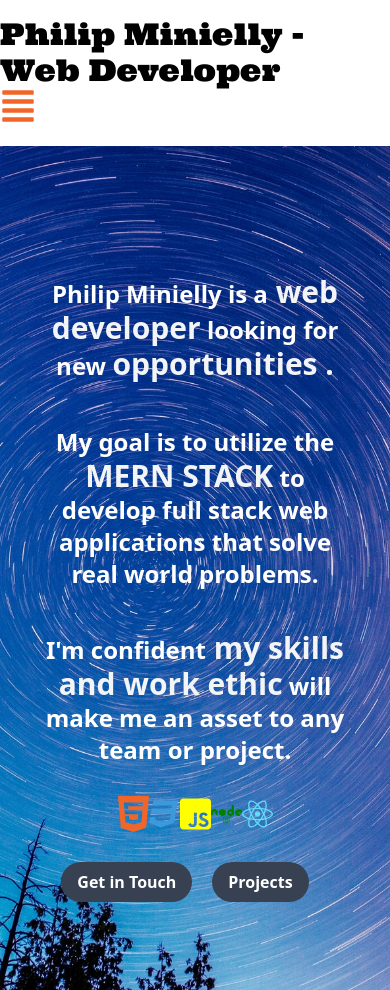
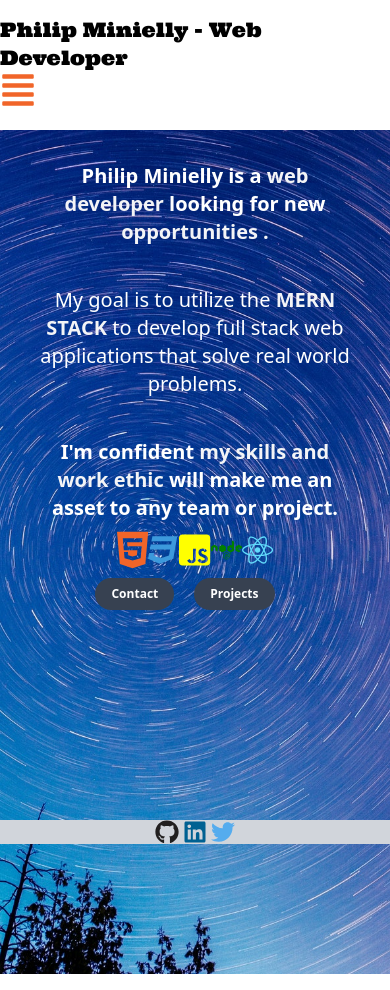
Before and after one commit to pminiell/phildev, a React (Create React App) app: page / in a window 390 px wide. Built offline with nearby package versions, Linux system fonts and the light colour scheme; a web font is replaced by a local one.

Commit message:
adding footer, still some responsiveness issues

```diff
--- a/src/App.js
+++ b/src/App.js
@@ -1,10 +1,11 @@
 import React from "react";
 import { BrowserRouter as Router, Route } from "react-router-dom";
 
-import Header from './components/Header';
-import Showcase from './components/Showcase';
-import Projects from './components/Projects';
-import ContactForm from './components/ContactForm';
+import Header from "./components/Header";
+import Showcase from "./components/Showcase";
+import Projects from "./components/Projects";
+import ContactForm from "./components/ContactForm";
+import Footer from "./components/Footer";
 
 const App = () => {
   return (
@@ -19,6 +20,7 @@ const App = () => {
       <Route path="/contact">
         <ContactForm />
       </Route>
+    <Footer />
     </Router>
   );
 };
--- /dev/null
+++ b/src/components/Footer.js
@@ -0,0 +1,26 @@
+import React from "react";
+import { FaGithub, FaLinkedin, FaTwitter } from "react-icons/fa";
+
+const Footer = () => {
+  return (
+    <footer className="bg-gray-300 fixed inset-x-0 bottom-0">
+      <div className="w-4/6 m-auto space-x-1 flex justify-center">
+        <a href="https://github.com/pminiell" rel="noreferrer noopener" target="_blank">
+          <FaGithub size={24} color="#211F1F" />
+        </a>
+        <a
+          href="https://www.linkedin.com/in/philip-minielly-162230191/"
+          rel="noreferrer noopener"
+          target="_blank"
+        >
+          <FaLinkedin size={24} color="#006192" />
+        </a>
+        <a href="https://twitter.com/PhilipMinielly" rel="noreferrer" target="_blank">
+          <FaTwitter size={24} color="#55ACEE" />
+        </a>
+      </div>
+    </footer>
+  );
+};
+
+export default Footer;
--- a/src/components/Header.js
+++ b/src/components/Header.js
@@ -14,7 +14,7 @@ const Header = () => {
       <div className="container mx-auto mt-4 mb-4">
         <nav className="flex-row md:justify-between">
           <div className="logo">
-            <h2 className="text-3xl">
+            <h2 className="text-xl md:2xl lg:3xl ">
               <Link to="/">Philip Minielly - Web Developer</Link>
             </h2>
           </div>
@@ -25,7 +25,7 @@ const Header = () => {
             {isOpen && (
               <div>
                 {" "}
-                <ul className="bg-blue-500 flex-row p-5">
+                <ul className="flex-row p-5">
                   <li className="mt-2">
                     <Link
                       to="/"
--- a/src/components/Projects.js
+++ b/src/components/Projects.js
@@ -12,16 +12,16 @@ const Projects = () => {
         {items.map((item) => {
           const { id, path, desc, link } = item;
           return (
-            <div className="flex flex-wrap justify-center">
+            <div className="flex flex-wrap justify-center ">
               <div key={id} className="w-124 px-4">
-                <a href={link} rel="noreferrer">
+                <a href={link} rel="noreferrer" target="_blank">
                   <img
                     src={path}
                     alt={desc}
                     className="shadow rounded max-w-full h-auto align-middle border-none opacity-80 hover:opacity-100"
                   />
                 </a>
-                <small className="block text-center text-white font-semibold text-lg">
+                <small className="block text-center text-white font-semibold text-xl lg:text-2xl">
                   {desc}
                 </small>
               </div>
--- a/src/components/Showcase.js
+++ b/src/components/Showcase.js
@@ -6,38 +6,37 @@ const Showcase = () => {
   return (
     <>
       <section className="showcase">
-        <div className="w-4/5 m-auto pt-32 text-center">
-          <h1 className="text-white font-semibold text-2xl md:text-4xl">
+        <div className="w-4/5 m-auto pt-8 text-center">
+          <h1 className="text-white font-semibold text-xl md:text-2xl lg:text-4xl">
             Philip Minielly is a
-            <span className="text-gray-100 font-extrabold text-3xl md:text-6xl">
+            <span className="text-gray-100 font-extrabold text-xl md:text-2xl lg:text-4xl">
               {" "}
               web developer
             </span>{" "}
             looking for new{" "}
-            <span className="text-gray-100 font-extrabold text-3xl md:text-6xl">
+            <span className="text-gray-100 font-extrabold text-xl md:text-2xl lg:text-4xl">
               {" "}
               opportunities .{" "}
             </span>
           </h1>
-          <h2 className="text-white font-semibold text-2xl md:text-4xl mt-10">
+          <h2 className="text-white text-xl md:text-2xl lg:text-4xl mt-10">
             My goal is to utilize the
-            <span className="text-gray-100 font-extrabold text-3xl md:text-6xl">
+            <span className="text-gray-100 font-extrabold text-xl md:text-2xl lg:text-4xl">
               {" "}
               MERN STACK
             </span>{" "}
             to develop full stack web applications that solve real world
             problems.
           </h2>
-          <h3 className="text-white font-semibold text-2xl md:text-4xl mt-10">
+          <h3 className="text-white font-semibold text-xl md:text-2xl lg:text-4xl mt-10">
             I'm confident
-            <span className="text-gray-100 font-extrabold text-3xl md:text-6xl">
+            <span className="text-gray-100 font-extrabold text-xl md:text-2xl lg:text-4xl">
               {" "}
               my skills and work ethic
             </span>{" "}
             will make me an asset to any team or project.
           </h3>
-        </div>
-        <div className="w-3/6 m-auto flex flex-row justify-center p-5">
+          <div className="w-3/6 m-auto flex flex-row justify-center ">
             <FaHtml5 size={56} color="#F16529" />
             <FaCss3 size={56} color="#3C99DC" />
             <FaJsSquare size={56} color="yellow" />
@@ -47,16 +46,17 @@ const Showcase = () => {
           <div className="flex justify-center">
             <Link
               to="/contact"
-            className="mr-5 bg-gray-700 p-2 px-4 rounded-full font-semibold text-white transition-all hover:bg-black"
+              className="h-auto mr-5 bg-gray-700 p-2 px-4 rounded-full font-semibold text-white text-xs md:text-base transition-all hover:bg-black"
             >
-            Get in Touch
+              Contact
             </Link>
             <Link
               to="/projects"
-            className="mr-5 bg-gray-700 p-2 px-4 rounded-full font-semibold  text-white transition-all hover:bg-black"
+              className="h-auto mr-5 bg-gray-700 p-2 px-4 rounded-full font-semibold text-white text-xs md:text-base transition-all hover:bg-black"
             >
               Projects
             </Link>
+          </div>
         </div>
       </section>
     </>
```
Lines whose indentation alone changed are shown as unchanged.
